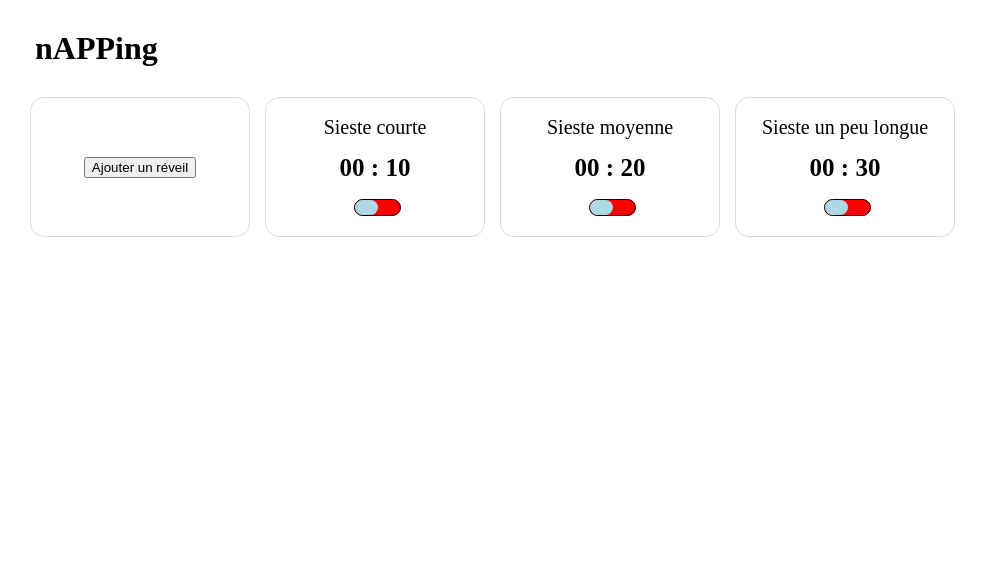
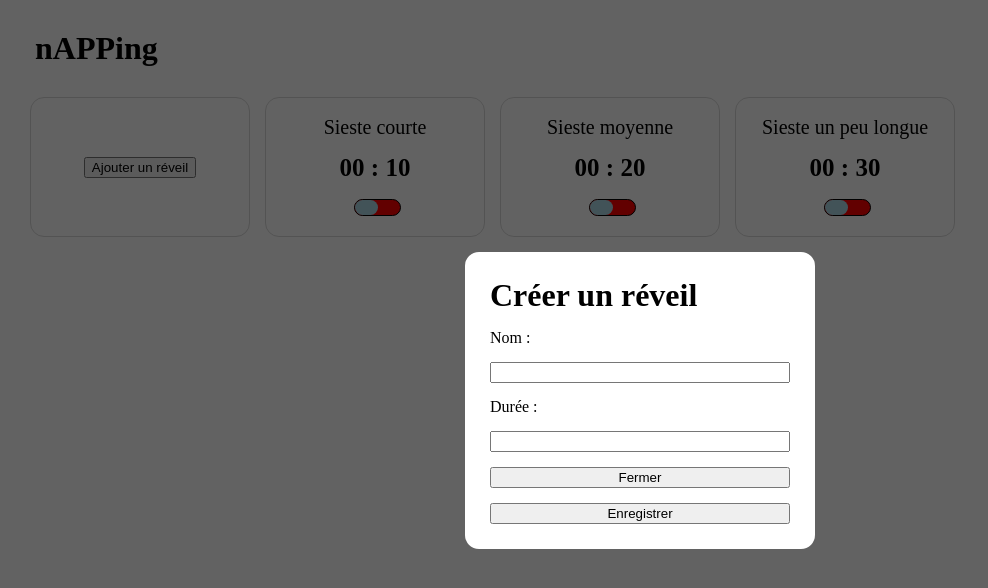
Before and after one commit to Pohalyah/mini-projet-alarme-jsx, a React (Vite) app: page / in a window 1280 px wide. Both pictures are taken after a click on the button "Ajouter un réveil". Shown: the top 588 px of the page, without its empty margins (0-988 px from the left). Built offline with nearby package versions, Linux system fonts and the light colour scheme.

Commit message:
Refactor réveil creation and modification logic

```diff
--- a/src/App.jsx
+++ b/src/App.jsx
@@ -67,6 +67,13 @@ function App() {
     }
   }
 
+  function creerReveil() {
+    setModePopup("creation")
+    setReveilSelectionne(null)
+    setNomModified("")
+    setDureeModified("")
+  }
+
   return (
     <>
       <h1 className="titre">
@@ -74,7 +81,7 @@ function App() {
       </h1>
       <div className="cardContainer">
         <div className="cardAddReveil">
-          <button>
+          <button onClick={creerReveil}>
             Ajouter un réveil
           </button>
         </div >
@@ -94,9 +101,9 @@ function App() {
             </li>
           ))}
       </div >
-      {reveilSelectionne && (<div className="popupOverlay">
+      {modePopup && (<div className="popupOverlay">
         <div className="popupReveil">
-          <h1>Modifier le réveil</h1>
+          <h1>{modePopup === "creation" ? "Créer un réveil" : "Modifier un réveil"}</h1>
 
           <p>Nom : </p>
           <input type="text" value={nomModified} onChange={(event) => setNomModified(event.target.value)}/>
```
